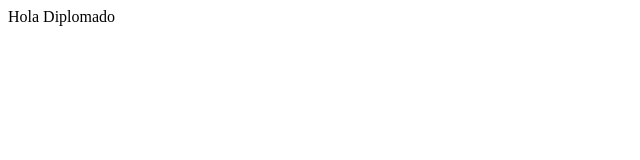
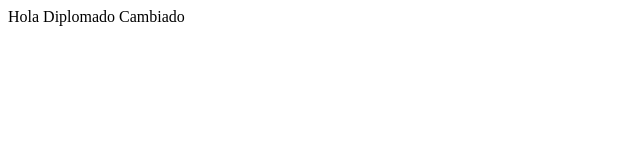
Before and after one commit to nfuenzalidam/hello-world-devops-usach, a plain HTML site: page index.html in a window 1280 px wide. Shown: the full height of the page, 0-640 px from the left. Drawn offline with Linux system fonts and the light colour scheme.

Commit message:
Cambio Mensaje en Nuevo Branch

```diff
--- a/index.html
+++ b/index.html
@@ -7,7 +7,7 @@
     <link href="style.css" rel="stylesheet" type="text/css" />
   </head>
   <body>
-    Hola Diplomado
+    Hola Diplomado Cambiado
     <script src="script.js"></script>
   </body>
 </html>
```
